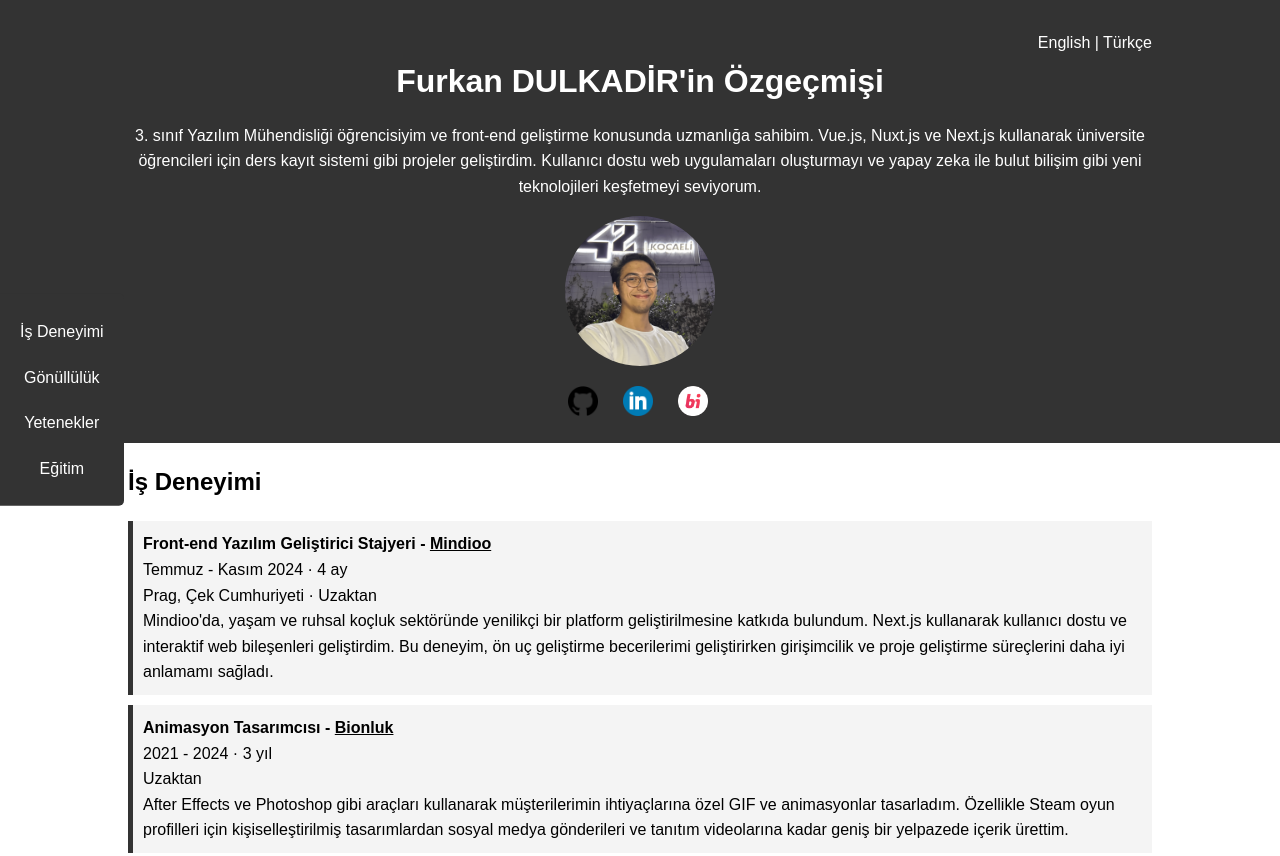
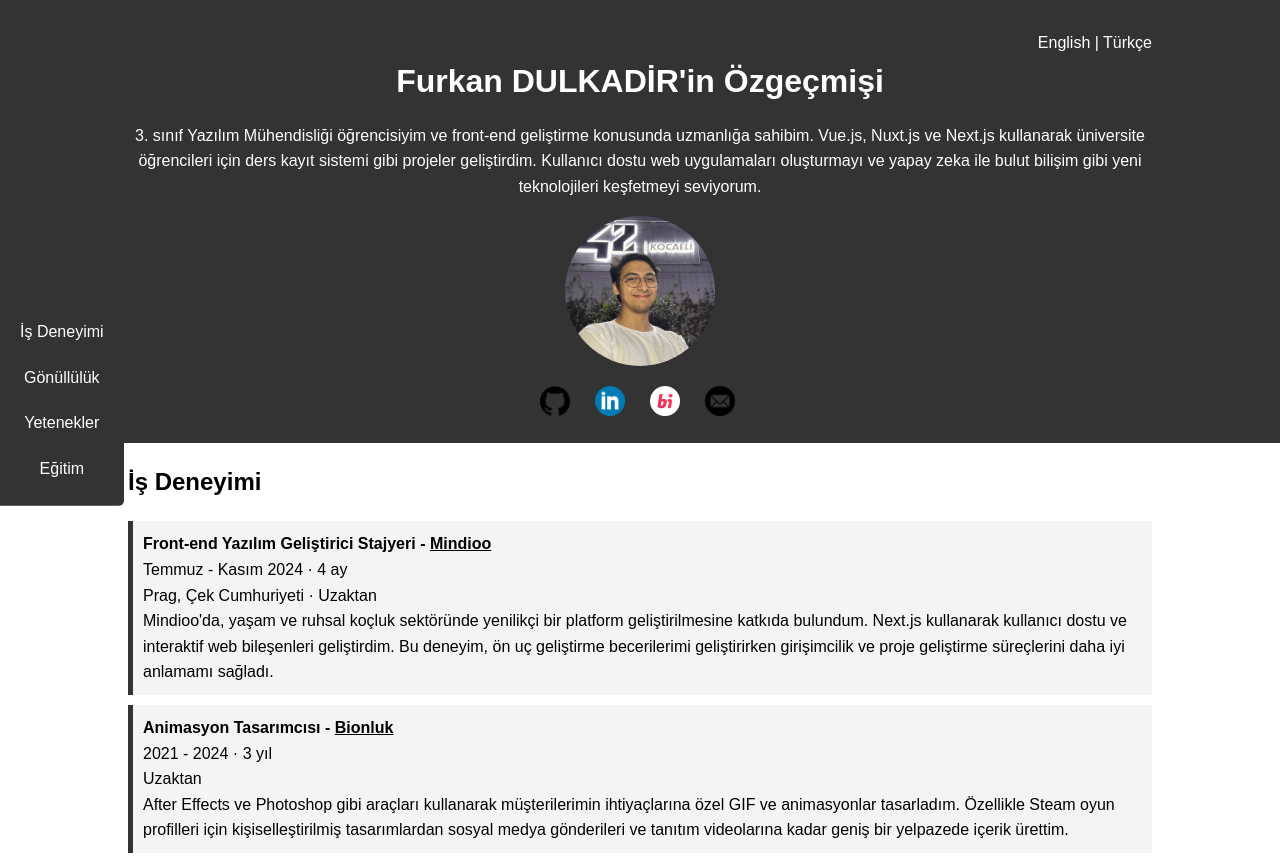
Before and after one commit to furkandlkdr/portfolio-html, a plain HTML site: page index-tr.html in a window 1280 px wide. Shown: the top 856 px of the page. Drawn offline with Linux system fonts and the light colour scheme.

Commit message:
feat: add email contact link to social icons in header

```diff
--- a/index-tr.html
+++ b/index-tr.html
@@ -47,6 +47,13 @@
             rel="noopener noreferrer"
           >
             <img src="asset/bionluk.png" alt="Bionluk" class="social-icon" />
+          </a>
+          <a
+            href="mailto:info@furkan.software"
+            target="_blank"
+            rel="noopener noreferrer"
+          >
+            <img src="asset/email.png" alt="Mail" class="social-icon" />
           </a>
         </div>
       </div>
```
Also changed, not shown: index.html (+4 -1 lines), asset/email.png (added).
